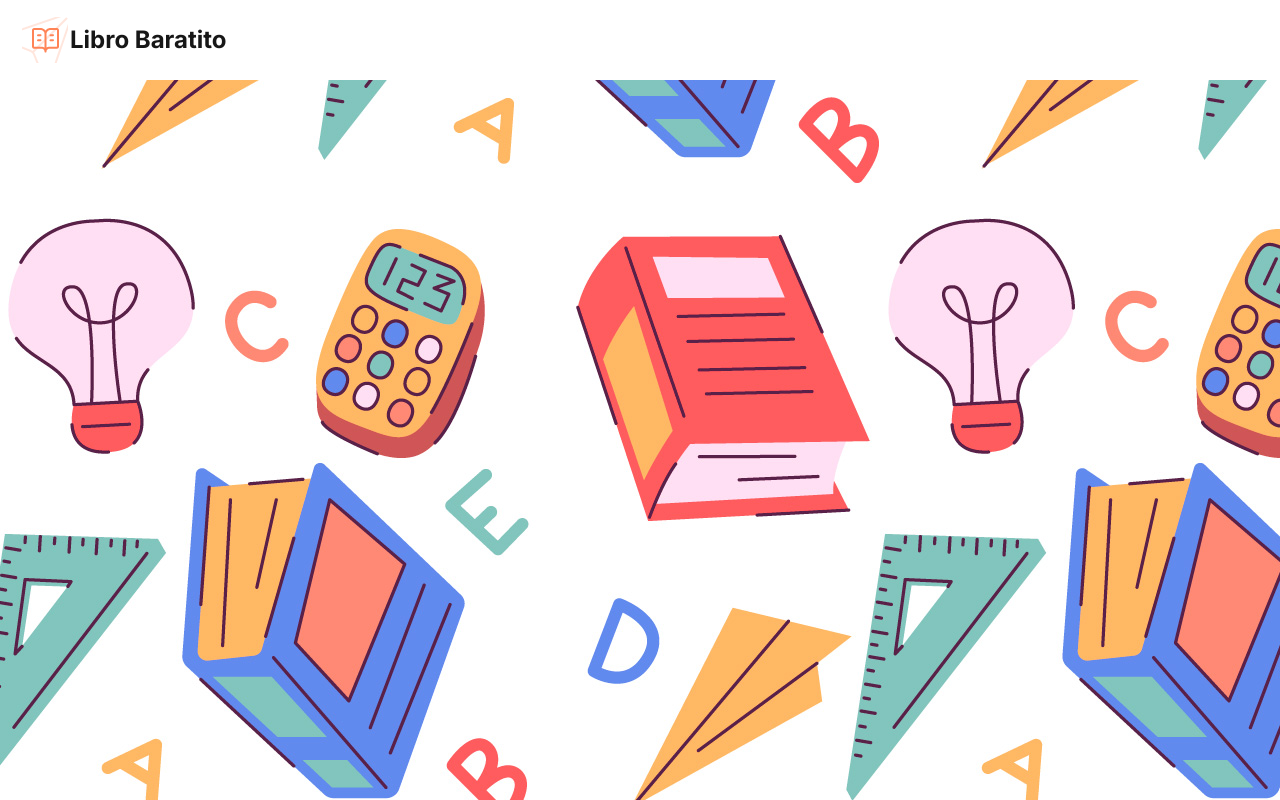
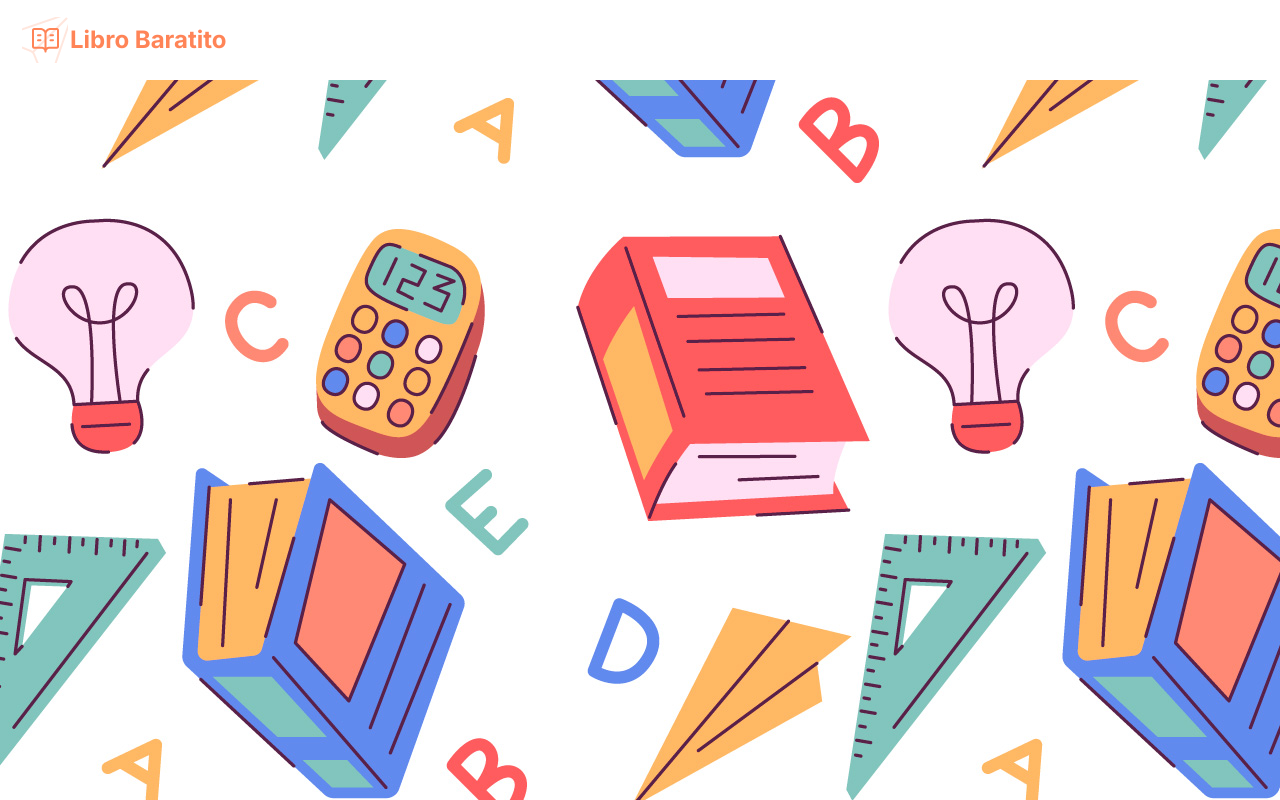
Before and after one commit to ivanexDev/libro-baratito-nextjs, a Next.js app: page / in a window 1280 px wide. Built offline with nearby package versions, Linux system fonts and the light colour scheme.

Commit message:
Add orange to title

```diff
--- a/src/app/components/Navbar.tsx
+++ b/src/app/components/Navbar.tsx
@@ -3,7 +3,7 @@ import Image from "next/image";
 
 export const Navbar = () => {
   return (
-    <nav className='fixed bg-white text-orangePrimary w-full flex items-center px-5 h-[80px] text-2xl font-bold'>
+    <nav className='fixed bg-white text-orange-primary w-full flex items-center px-5 h-[80px] text-2xl font-bold'>
         <Image src="/icon.png" alt="libro baratito logo" width={50} height={50}/>
         <span>Libro Baratito</span>
     </nav>
--- a/tailwind.config.ts
+++ b/tailwind.config.ts
@@ -9,7 +9,7 @@ export default {
   theme: {
     extend: {
       colors: {
-        "orange-500": "#FF8457",
+        "orange-primary": "#FF8457",
         "blue-800": "#3F3D56",
         "blue-600": "#666479"
       },
```
